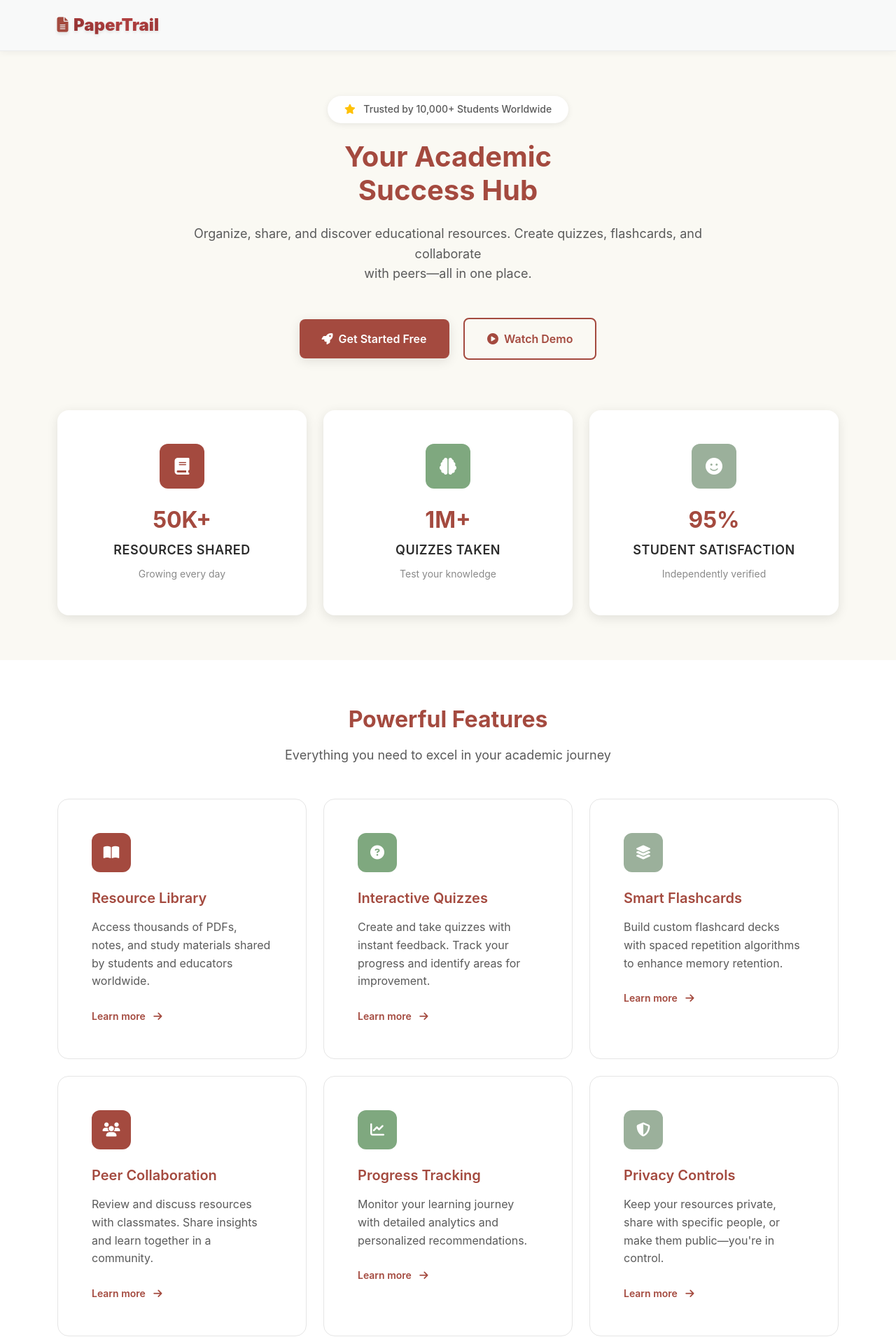
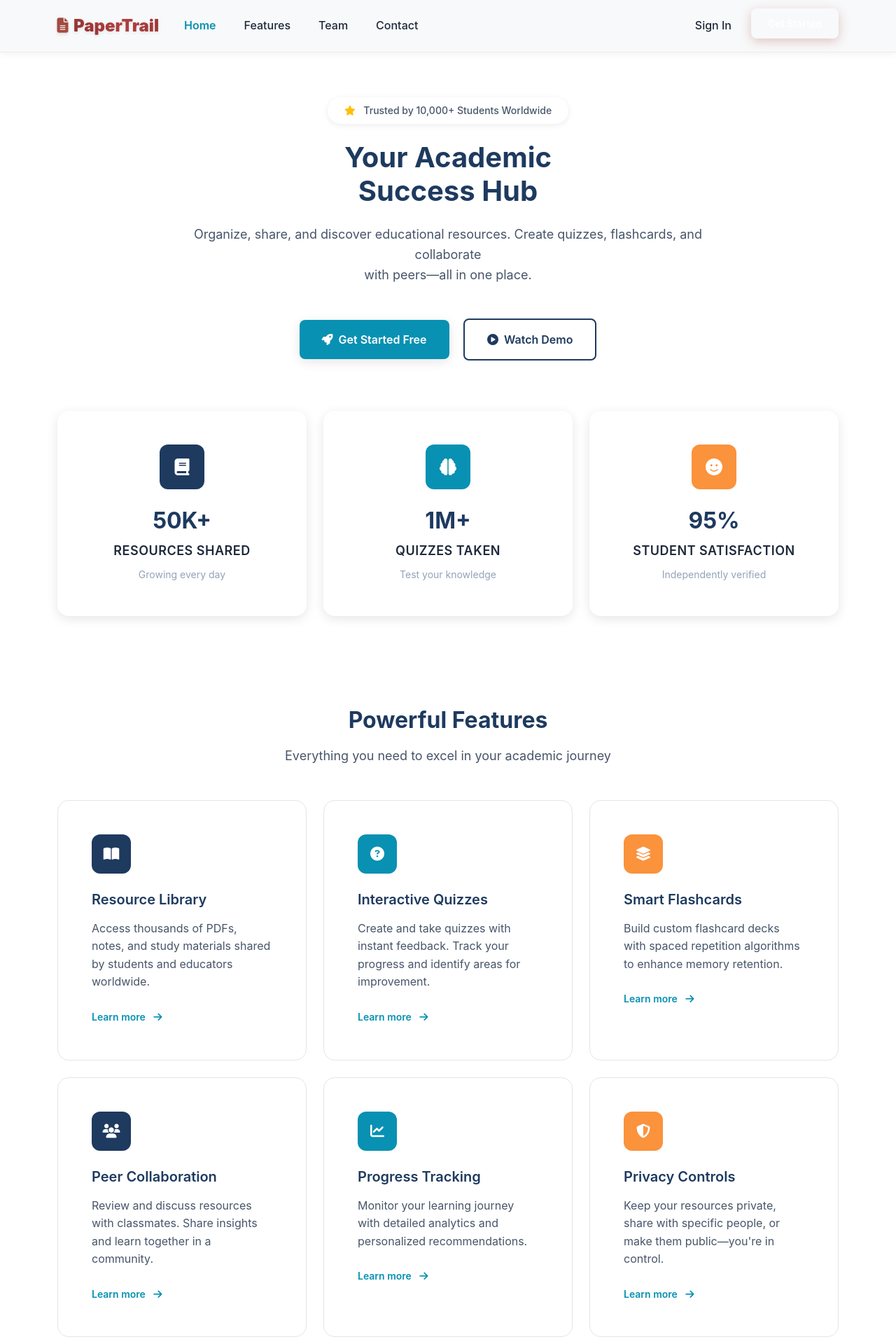
Before and after one commit to cdanpc/CSIT327-G5-PaperTrail, a Django app: page / in a window 1280 px wide. Shown: the top 1920 px of the page at 70% size. Run offline with Django 5.2, Linux system fonts and the light colour scheme.

Commit message:
Cabataña(design): navy-teal color scheme + smooth nav

```diff
--- a/static/css/landing.css
+++ b/static/css/landing.css
@@ -27,7 +27,7 @@
 .hero-title {
     font-size: var(--font-size-4xl);
     font-weight: 700;
-    color: var(--primary-maroon);
+    color: var(--primary-navy);
     line-height: 1.2;
     margin-bottom: var(--spacing-md);
 }
@@ -51,25 +51,25 @@
 }
 
 .hero-cta .btn-primary {
-    background: var(--primary-maroon);
+    background: var(--secondary-teal);
     border: none;
     box-shadow: var(--shadow-md);
 }
 
 .hero-cta .btn-primary:hover {
-    background: var(--primary-maroon-dark);
+    background: var(--secondary-teal-dark);
     transform: translateY(-2px);
     box-shadow: var(--shadow-lg);
 }
 
 .hero-cta .btn-outline-primary {
-    border: 2px solid var(--primary-maroon);
-    color: var(--primary-maroon);
+    border: 2px solid var(--primary-navy);
+    color: var(--primary-navy);
     background: transparent;
 }
 
 .hero-cta .btn-outline-primary:hover {
-    background: var(--primary-maroon);
+    background: var(--primary-navy);
     color: var(--text-white);
     transform: translateY(-2px);
 }
@@ -102,21 +102,21 @@
 }
 
 .stat-icon-red {
-    background: var(--primary-maroon);
+    background: var(--primary-navy);
 }
 
 .stat-icon-green {
-    background: var(--accent-green);
+    background: var(--secondary-teal);
 }
 
 .stat-icon-sage {
-    background: var(--accent-sage);
+    background: var(--accent-coral);
 }
 
 .stat-number {
     font-size: var(--font-size-3xl);
     font-weight: 700;
-    color: var(--primary-maroon);
+    color: var(--primary-navy);
     margin-bottom: var(--spacing-xs);
 }
 
@@ -154,7 +154,7 @@
 .section-title {
     font-size: var(--font-size-3xl);
     font-weight: 700;
-    color: var(--primary-maroon);
+    color: var(--primary-navy);
     margin-bottom: var(--spacing-sm);
 }
 
@@ -193,21 +193,21 @@
 }
 
 .feature-icon-red {
-    background: var(--primary-maroon);
+    background: var(--primary-navy);
 }
 
 .feature-icon-green {
-    background: var(--accent-green);
+    background: var(--secondary-teal);
 }
 
 .feature-icon-sage {
-    background: var(--accent-sage);
+    background: var(--accent-coral);
 }
 
 .feature-title {
     font-size: var(--font-size-xl);
     font-weight: 600;
-    color: var(--primary-maroon);
+    color: var(--primary-navy);
     margin-bottom: var(--spacing-sm);
 }
 
@@ -220,14 +220,14 @@
 
 .feature-link {
     font-size: var(--font-size-sm);
-    color: var(--primary-maroon);
+    color: var(--secondary-teal);
     font-weight: 600;
     text-decoration: none;
     transition: all 0.2s ease;
 }
 
 .feature-link:hover {
-    color: var(--primary-maroon-dark);
+    color: var(--secondary-teal-dark);
     text-decoration: none;
 }
 
@@ -462,3 +462,19 @@
         margin-bottom: var(--spacing-md);
     }
 }
+
+/* Smooth Scrolling */
+html {
+    scroll-behavior: smooth;
+}
+
+/* Scroll Offset for Fixed Navbar */
+section {
+    scroll-margin-top: 80px;
+}
+
+/* Active Nav Link Styles */
+.navbar-nav .nav-link.active {
+    color: var(--secondary-teal) !important;
+    font-weight: 600;
+}
--- a/static/css/styles.css
+++ b/static/css/styles.css
@@ -1,29 +1,34 @@
 /* PaperTrail Professional Design System */
 :root {
-    /* Primary Brand Colors (From Reference) */
-    --primary-maroon: #A44A3F;
-    --primary-maroon-dark: #8B2C2C;
-    --primary-maroon-light: #B85C54;
+    /* Primary Brand Colors - Professional Academic Palette */
+    --primary-navy: #1e3a5f;
+    --primary-navy-dark: #162d47;
+    --primary-navy-light: #2c5282;
+
+    /* Secondary Colors */
+    --secondary-teal: #0891b2;
+    --secondary-teal-light: #06b6d4;
+    --secondary-teal-dark: #0e7490;
 
     /* Accent Colors */
-    --accent-green: #7FA87F;
-    --accent-sage: #9BB09B;
-    --accent-cream: #E8E5D5;
+    --accent-coral: #fb923c;
+    --accent-light-teal: #a5f3fc;
+    --accent-sky: #38bdf8;
 
     /* Background Colors */
-    --bg-cream: #F5F3E8;
-    --bg-light-cream: #FAF9F3;
+    --bg-cream: #f8fafc;
+    --bg-light-cream: #ffffff;
     --bg-white: #FFFFFF;
     --bg-card: #FFFFFF;
 
-    /* Footer Colors (From Reference) */
-    --footer-dark-green: #3D5A3D;
-    --footer-medium-green: #4A6B4A;
+    /* Footer Colors */
+    --footer-dark-navy: #0f172a;
+    --footer-medium-navy: #1e293b;
 
     /* Text Colors */
-    --text-primary: #2C2C2C;
-    --text-secondary: #5A5A5A;
-    --text-muted: #8A8A8A;
+    --text-primary: #1e293b;
+    --text-secondary: #475569;
+    --text-muted: #94a3b8;
     --text-white: #FFFFFF;
 
     /* Border & Shadow */
--- a/templates/base.html
+++ b/templates/base.html
@@ -31,7 +31,22 @@
             </button>
 
             <div class="collapse navbar-collapse" id="navbarNav">
-                {% if request.resolver_match.url_name != 'login' and request.resolver_match.url_name != 'register' and request.resolver_match.url_name != 'home' %}
+                {% if request.resolver_match.url_name == 'home' and not user.is_authenticated %}
+                <ul class="navbar-nav me-auto align-items-lg-center">
+                    <li class="nav-item">
+                        <a class="nav-link" href="#home">Home</a>
+                    </li>
+                    <li class="nav-item">
+                        <a class="nav-link" href="#features">Features</a>
+                    </li>
+                    <li class="nav-item">
+                        <a class="nav-link" href="#team">Team</a>
+                    </li>
+                    <li class="nav-item">
+                        <a class="nav-link" href="#contact">Contact</a>
+                    </li>
+                </ul>
+                {% elif request.resolver_match.url_name != 'login' and request.resolver_match.url_name != 'register' and request.resolver_match.url_name != 'home' %}
                 <ul class="navbar-nav me-auto align-items-lg-center">
                     <li class="nav-item">
                         <a class="nav-link" href="{% url 'home' %}">Home</a>
@@ -106,7 +121,14 @@
                             </ul>
                         </li>
                     {% else %}
-                        {% if request.resolver_match.url_name != 'login' and request.resolver_match.url_name != 'register' and request.resolver_match.url_name != 'home' %}
+                        {% if request.resolver_match.url_name == 'home' %}
+                        <li class="nav-item">
+                            <a class="nav-link" href="{% url 'accounts:login' %}">Sign In</a>
+                        </li>
+                        <li class="nav-item ms-2">
+                            <a class="btn btn-primary btn-sm px-4" href="{% url 'accounts:register' %}">Get Started</a>
+                        </li>
+                        {% elif request.resolver_match.url_name != 'login' and request.resolver_match.url_name != 'register' %}
                         <li class="nav-item">
                             <a class="nav-link" href="{% url 'accounts:login' %}">Login</a>
                         </li>
@@ -161,7 +183,7 @@
         {% if request.resolver_match.url_name == 'home' and not user.is_authenticated %}
 
         <!-- Hero Section -->
-        <section class="hero-section">
+        <section id="home" class="hero-section">
             <div class="container">
                 <div class="text-center">
                     <!-- Trust Badge -->
@@ -227,7 +249,7 @@
         </section>
 
         <!-- Powerful Features Section -->
-        <section class="features-section">
+        <section id="features" class="features-section">
             <div class="container">
                 <div class="text-center mb-5">
                     <h2 class="section-title">Powerful Features</h2>
@@ -391,7 +413,7 @@
         </section>
 
         <!-- Meet the Team Section -->
-        <section class="team-section">
+        <section id="team" class="team-section">
             <div class="container">
                 <div class="text-center mb-5">
                     <div class="section-badge mb-3">
@@ -517,7 +539,7 @@
         {% endblock %}
     </main>
 
-    <footer class="bg-light py-4 border-top mt-auto">
+    <footer id="contact" class="bg-light py-4 border-top mt-auto">
         <div class="container">
             <div class="row g-4">
                 <div class="col-md-4">
@@ -711,6 +733,55 @@
                 wrapper.appendChild(toggleBtn);
             });
         });
+
+        // Smooth Scroll for Landing Page Navigation
+        document.addEventListener('DOMContentLoaded', function() {
+            const navLinks = document.querySelectorAll('.navbar-nav .nav-link[href^="#"]');
+
+            navLinks.forEach(link => {
+                link.addEventListener('click', function(e) {
+                    e.preventDefault();
+
+                    const targetId = this.getAttribute('href').substring(1);
+                    const targetSection = document.getElementById(targetId);
+
+                    if (targetSection) {
+                        targetSection.scrollIntoView({
+                            behavior: 'smooth',
+                            block: 'start'
+                        });
+
+                        // Update active state
+                        navLinks.forEach(l => l.classList.remove('active'));
+                        this.classList.add('active');
+                    }
+                });
+            });
+
+            // Highlight active section on scroll
+            const sections = document.querySelectorAll('section[id]');
+
+            function highlightNavOnScroll() {
+                const scrollY = window.pageYOffset;
+
+                sections.forEach(section => {
+                    const sectionHeight = section.offsetHeight;
+                    const sectionTop = section.offsetTop - 100;
+                    const sectionId = section.getAttribute('id');
+
+                    if (scrollY > sectionTop && scrollY <= sectionTop + sectionHeight) {
+                        navLinks.forEach(link => {
+                            link.classList.remove('active');
+                            if (link.getAttribute('href') === `#${sectionId}`) {
+                                link.classList.add('active');
+                            }
+                        });
+                    }
+                });
+            }
+
+            window.addEventListener('scroll', highlightNavOnScroll);
+        });
     </script>
 
     {% block extra_js %}{% endblock %}
```
Also changed, not shown: other parts of static/css/landing.css (+16 -16 lines), accounts/management/commands/setup_initial_users.py (+3 -4 lines).
